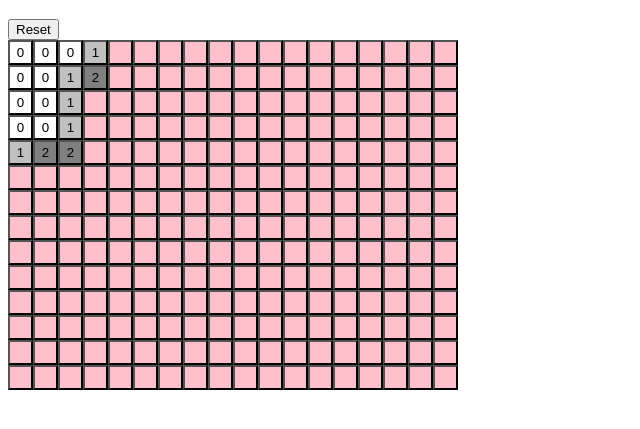
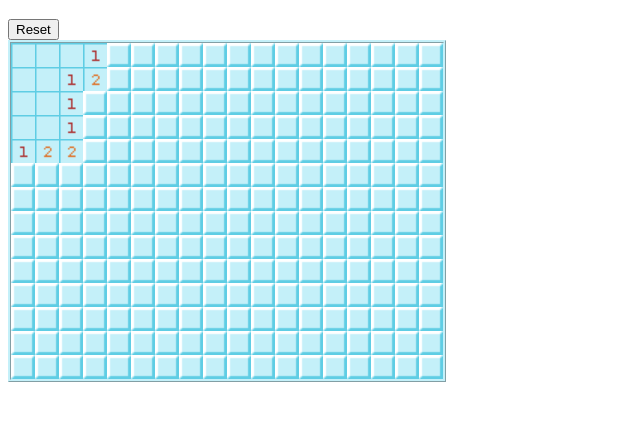
Before and after one commit to bryh311/minesweeper, a website built with Vite: page index.html in a window 1280 px wide. Both pictures are taken after a click on the button 20 px from the left and 113 px from the top of the page. Shown: the part 61-490 px from the top of the page, without its empty margins (0-640 px from the left). Built offline with nearby package versions, Linux system fonts and the light colour scheme.

Commit message:
add tiles

```diff
--- a/src/minesweeper-ui.ts
+++ b/src/minesweeper-ui.ts
@@ -5,24 +5,24 @@ export function init(root: HTMLElement, game: MineSweeper) {
   buildGrid(root, game);
 }
 
-const bgColor: any = {
-  "0": "white",
-  "1": "silver",
-  "2": "gray",
-  "3": "brown",
-  "4": "maroon",
-  "5": "lightblue",
-  "6": "blue",
-  "7": "violet",
-  "8": "purple",
-  "-1": "red",
-  F: "gold",
+const tile: any = {
+  "0": "TileEmpty.png",
+  "1": "Tile1.png",
+  "2": "Tile2.png",
+  "3": "Tile3.png",
+  "4": "Tile4.png",
+  "5": "Tile5.png",
+  "6": "Tile6.png",
+  "7": "Tile7.png",
+  "8": "Tile8.png",
+  "-1": "TileMine.png",
+  F: "TileFlag.png",
   get(tileVal: string): any {
     if (tileVal in this) {
       return this[tileVal];
     }
 
-    return "pink";
+    return "TileUnknown.png";
   },
 };
 
@@ -54,24 +54,32 @@ function styleRoot(height: number, width: number, root: HTMLElement) {
   root.style.display = "grid";
   root.style.gridTemplateColumns = `repeat(${width}, 1fr)`;
   root.style.gridTemplateRows = `repeat(${height}, 1fr)`;
-  root.style.width = `calc(25px * ${width})`;
-  root.style.height = `calc(25px * ${height})`;
+  root.style.width = `calc(24x * ${width})`;
+  root.style.height = `calc(24px * ${height})`;
 }
 
 class MineButton implements TileObserver {
   button: HTMLButtonElement;
+  image: HTMLImageElement;
   private game: MineSweeper;
   private point: Point;
 
   private constructor(
     button: HTMLButtonElement,
+    image: HTMLImageElement,
     x: number,
     y: number,
     game: MineSweeper
   ) {
     this.button = button;
+    this.image = image
     this.point = { x: x, y: y };
-    this.button.innerText = "";
+    //this.button.innerText = "";
+    this.image.src = `./src/resources/tiles/TileUnknown.png`
+    this.image.width = 24;
+    this.image.height = 24;
+    this.image.draggable = false;
+    this.image.className = "tileImage";
     this.button.id = `b-${x}-${y}`;
     this.button.className = "mineButton";
     this.game = game;
@@ -79,6 +87,18 @@ class MineButton implements TileObserver {
     this.button.addEventListener("click", (_ev: MouseEvent) => {
       this.game.check(this.point);
     });
+
+    this.button.addEventListener("mousedown", (_ev: MouseEvent) => {
+      this.game.handleButtonPressed(this.point);
+    })
+
+    this.button.addEventListener("mouseleave", () => {
+      this.game.handleButtonReleased(this.point);
+    })
+
+    this.button.addEventListener("mouseup", () => {
+      this.game.handleButtonReleased(this.point);
+    })
 
     this.button.addEventListener("contextmenu", (ev: MouseEvent) => {
       ev.preventDefault();
@@ -90,13 +110,15 @@ class MineButton implements TileObserver {
 
   static createButton(x: number, y: number, game: MineSweeper) {
     const htmlButton = document.createElement("button");
-    const button = new MineButton(htmlButton, x, y, game);
+    let img = document.createElement("img");
+    img = htmlButton.appendChild(img);
+    const button = new MineButton(htmlButton, img, x, y, game);
     return button;
   }
 
   update(tileType: string) {
-    this.button.innerText = tileType;
-    this.button.style.backgroundColor = bgColor.get(tileType);
+    const newImage = tile.get(tileType);
+    this.image.src = `./src/resources/tiles/${newImage}`
   }
 
   coords(): Point {
--- a/src/minesweeper.ts
+++ b/src/minesweeper.ts
@@ -311,6 +311,10 @@ export class GridLogic {
     return this.visibilityGrid.getShownTiles();
   }
 
+  updateObserver(p: Point, args: string) {
+    this.observers.updateObserver(p, args);
+  }
+
   constructor(width: number, height: number, numMines: number) {
     this.mineGrid = new MineGrid(width, height, numMines);
     this.visibilityGrid = new VisibilityGrid(width, height, numMines);
@@ -391,6 +395,10 @@ export class GridLogic {
     return this.visibilityGrid.getVisibilityAt(point) === "SHOWN";
   }
 
+  isHidden(point: Point): boolean {
+    return this.visibilityGrid.getVisibilityAt(point) === "HIDDEN";
+  }
+
   register(t: TileObserver) {
     this.observers.addObserver(t);
   }
@@ -398,6 +406,7 @@ export class GridLogic {
   showAllMines() {
     const mineLocations = this.mineGrid.getMineLocations();
     for (let mineLocation of mineLocations) {
+      this.visibilityGrid.setVisibilityAt(mineLocation, "SHOWN");
       this.observers.updateObserver(mineLocation, "-1");
     }
   }
@@ -411,17 +420,21 @@ export class GridLogic {
         neighborFlags++;
       }
     }
-    if (neighborFlags !== numMines) {
+    if (neighborFlags < numMines) {
       return [];
     }
 
+    return this.getHiddenNeighbors(point);
+  }
+
+  getHiddenNeighbors(p :Point) {
+    const neighbors = this.getNeighbors(p);
     const ret: Point[] = [];
     for (const neighbor of neighbors) {
       if (this.visibilityGrid.getVisibilityAt(neighbor) === "HIDDEN") {
         ret.push(neighbor);
       }
     }
-
     return ret;
   }
 
@@ -516,10 +529,34 @@ export class MineSweeper {
   }
 
   flag(location: Point) {
-    if (this.gameState === "LOST") {
+    if (this.gameState === "LOST" || this.gameState === "WON") {
       return;
     }
     this.grid.toggleFlagAndSendSignal(location);
+  }
+
+  handleButtonPressed(location: Point) {
+    if (this.grid.isShown(location)) {
+      const hiddenNeighbors = this.grid.getHiddenNeighbors(location);
+      for (const neighbor of hiddenNeighbors) {
+        this.grid.updateObserver(neighbor, "0");
+      }
+    }
+    else if (this.grid.isHidden(location) && (this.gameState === "ONGOING" || this.gameState === "NOT_STARTED")) {
+      this.grid.updateObserver(location, "0");
+    }
+  }
+
+  handleButtonReleased(location: Point) {
+    if (this.grid.isShown(location)) {
+      const hiddenNeighbors = this.grid.getHiddenNeighbors(location);
+      for (const neighbor of hiddenNeighbors) {
+        this.grid.updateObserver(neighbor, "");
+      }
+    }
+    else if (this.grid.isHidden(location)) {
+      this.grid.updateObserver(location, "");
+    }
   }
 
   register(t: TileObserver) {
--- a/src/resources/style.css
+++ b/src/resources/style.css
@@ -1,8 +1,23 @@
+:root {
+  --tile-width: 24px;
+  --tile-height: 24px;
+  --tile-color: #c4f0f9;
+}
+
 #grid {
-  height: calc(10 * 64px);
-  width: calc(10 * 64px);
+  width: fit-content;
+  height: fit-content;
+  border-color: var(--tile-color);
+  border-width: 3px;
+  border-style:ridge;
 }
 
 .mineButton {
-  background-color: pink;
+  all: unset;
+  width: var(--tile-width);
+  height: var(--tile-height);
 }
+
+.tileImage {
+  user-select: none;
+}
```
Also changed, not shown: README.md, src/resources/tiles/Tile1.png (added), src/resources/tiles/Tile2.png (added), src/resources/tiles/Tile3.png (added), src/resources/tiles/Tile4.png (added), src/resources/tiles/Tile5.png (added), src/resources/tiles/Tile6.png (added), src/resources/tiles/Tile7.png (added), src/resources/tiles/Tile8.png (added), src/resources/tiles/TileEmpty.png (added), src/resources/tiles/TileExploded.png (added), src/resources/tiles/TileFlag.png (added), src/resources/tiles/TileMine.png (added), src/resources/tiles/TileUnknown.png (added).
